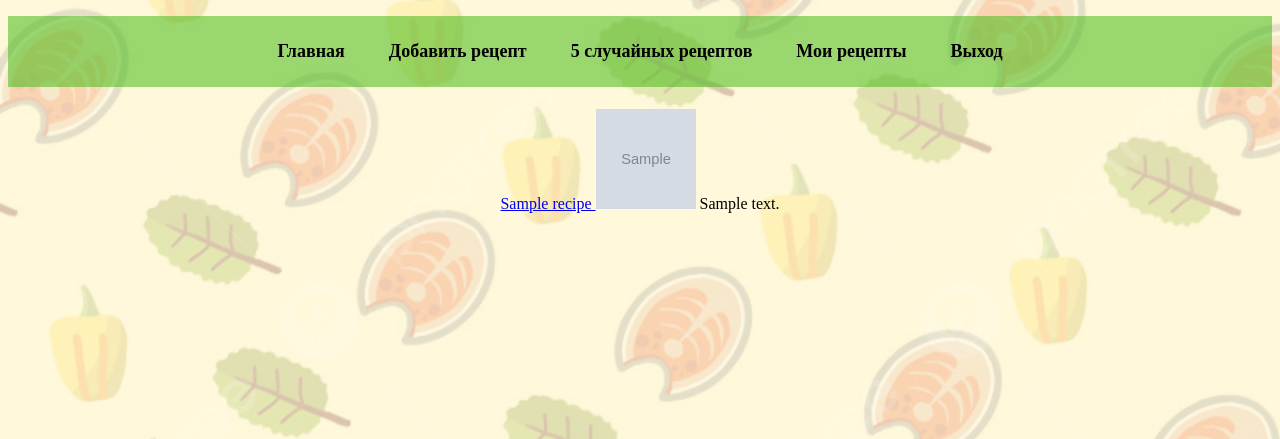
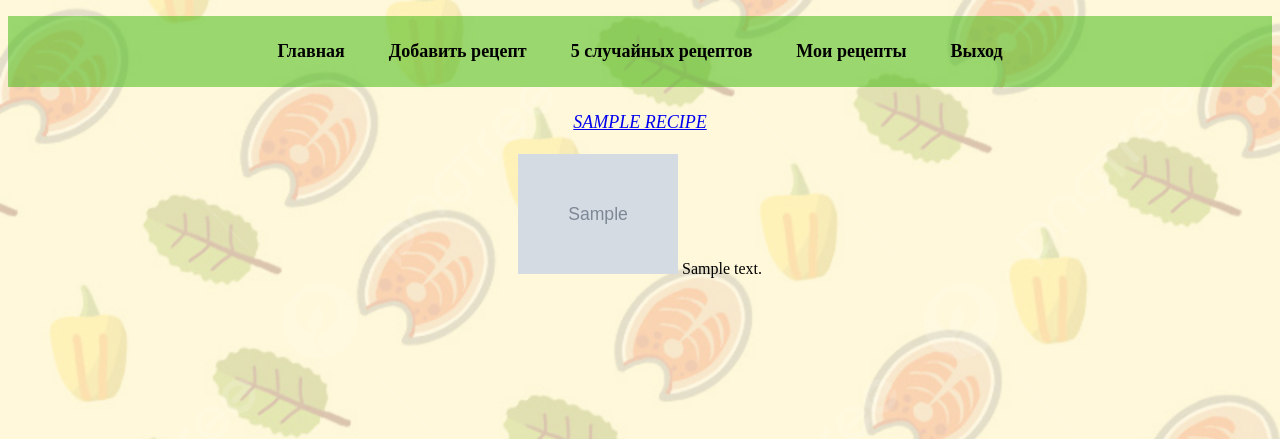
Before and after one commit to DanielFalcony/GB_Django_Certification_project, a Django app: template RecipeWebsite/recipeapp/templates/recipeapp/show_five_recipe.html in a window 1280 px wide. Shown: the top 439 px of the page. Run offline with Django 4.2, Linux system fonts and the light colour scheme; the template is opened without the code that fills it: most values are stand-ins (such as "Sample title", 1, 10 or a date in 2020); grey boxes marked "Sample" are stand-in pictures.

Commit message:
Updated show_five_recipe.html: styles added

```diff
--- a/RecipeWebsite/recipeapp/templates/recipeapp/show_five_recipe.html
+++ b/RecipeWebsite/recipeapp/templates/recipeapp/show_five_recipe.html
@@ -2,14 +2,14 @@
 
 {% block title %}Случайные рецепты{% endblock %}
 {% block content %}
-    <h3>{{ message }}</h3>
+    <h3 class="main_title">{{ message }}</h3>
         {% csrf_token %}
-<table style='width: 100%;'>
-    <tr>
+<table class="all_recipes">
+    <tr class="five_recipes_in_row">
         {% for recipe in random_recipe %}
-        <td style='text-align: center;'>
-            <a href="{% url 'show_full_recipe' recipe.id %}">{{ recipe.name }}
-                <img src="{{ recipe.img.url }}" alt="{{ recipe.name }}" width="100" height="100"></a>
+        <td>
+            <a class="five_recipes_link" href="{% url 'show_full_recipe' recipe.id %}">{{ recipe.name }}<br><br>
+                <img class="recipe_mini_image" src="{{ recipe.img.url }}" alt="{{ recipe.name }}"></a>
             {{ recipe.get_summary }}
         </td>
         {% endfor %}
```
